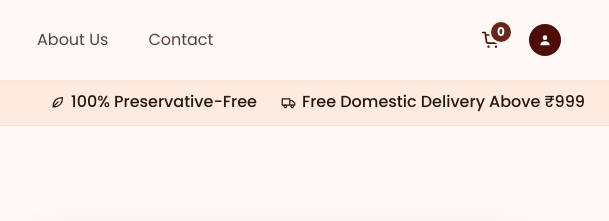
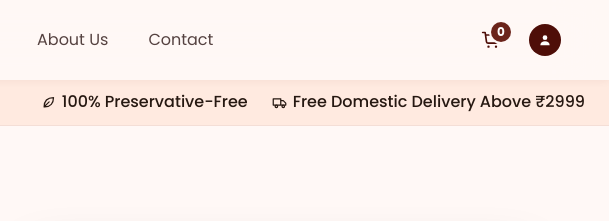
Before and after one commit to AndalPriya-C/house_of_guha_website, a plain HTML site: page index.html in a window 1280 px wide. Shown: the top 221 px of the page, 671-1280 px from the left. Drawn offline with nearby package versions, Linux system fonts and the light colour scheme; a web font is replaced by a local one.

Commit message:
Update delivery threshold from ₹999 to ₹2999

```diff
--- a/index.html
+++ b/index.html
@@ -66,7 +66,7 @@
       <p class="strip-left"><span class="dot"></span>Small-Batch Fresh Grinds &bull; Shipped within 24 Hours of Roasting</p>
       <p class="strip-right">
         <span><svg width="15" height="15"><use href="#i-leaf"/></svg>100% Preservative-Free</span>
-        <span><svg width="15" height="15"><use href="#i-truck"/></svg>Free Domestic Delivery Above ₹999</span>
+        <span><svg width="15" height="15"><use href="#i-truck"/></svg>Free Domestic Delivery Above ₹2999</span>
       </p>
     </div>
   </div>
```
